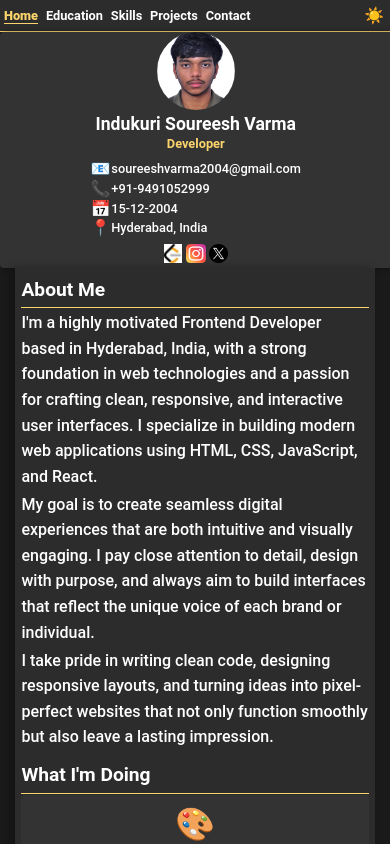
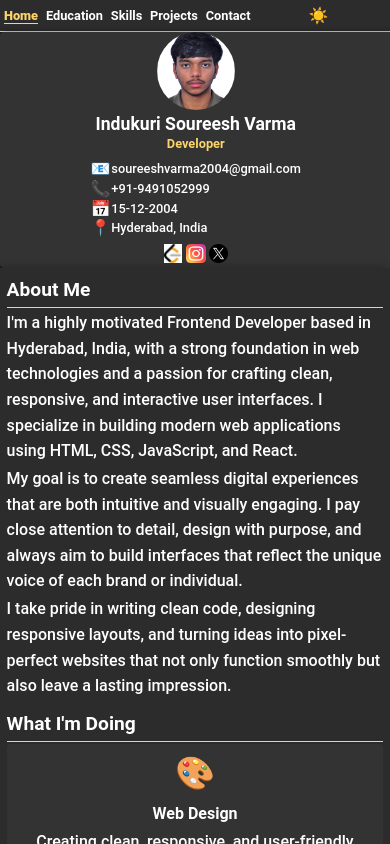
Before and after one commit to soureeshvarma/MyPortfolio, a React (Create React App) app: page / in a window 390 px wide. Shown: the top 844 px of the page. Built offline with nearby package versions, Linux system fonts and the light colour scheme.

Commit message:
Fix footer to bottom and remove side gaps on Contact page

```diff
--- a/src/App.css
+++ b/src/App.css
@@ -25,23 +25,27 @@ body {
   display: flex;
   flex-direction: column;
   min-height: 100vh; /* Ensure full height */
+  width: 100%; /* Ensure body takes full width */
 }
 
 .App {
   display: flex;
   flex-direction: column;
   min-height: 100vh; /* Ensure full height */
+  width: 100%; /* Ensure App takes full width */
 }
 
 .App-wrapper {
   display: flex;
   flex-direction: column;
   flex: 1 0 auto; /* Grow to fill space */
+  width: 100%; /* Ensure wrapper takes full width */
 }
 
 main {
   flex: 1 0 auto; /* Push footer down */
   padding-bottom: 2vw; /* Buffer above footer */
+  width: 100%; /* Ensure main takes full width */
 }
 
 footer {
@@ -53,20 +57,25 @@ footer {
   text-align: center;
 }
 
-/* Tighten the gap across all pages */
+/* Tighten the gap and remove side gaps */
 .container {
   display: flex;
   flex: 1;
   gap: 0; /* Remove gap between sidebar and main */
-  padding-top: 0; /* Eliminate top padding */
+  padding: 0; /* Remove all padding */
+  margin: 0; /* Remove all margins */
+  width: 100%; /* Ensure container takes full width */
 }
 
 .sidebar {
   padding: 0.3vw; /* Minimal padding */
+  width: auto; /* Let it size naturally */
 }
 
 .main-content {
   padding: 0.3vw; /* Minimal padding */
+  width: 100%; /* Ensure it fills available space */
+  box-sizing: border-box; /* Include padding in width */
 }
 
 a {
@@ -82,12 +91,17 @@ a:hover {
   .container {
     flex-direction: column;
     gap: 0;
-    padding-top: 0; /* No top padding on mobile */
+    padding: 0;
+    margin: 0;
+    width: 100%;
   }
   .sidebar {
-    padding: 0.2vw; /* Even tighter on mobile */
+    padding: 0.2vw;
+    width: 100%; /* Full width on mobile */
   }
   .main-content {
-    padding: 0.2vw; /* Even tighter on mobile */
+    padding: 0.2vw;
+    width: 100%; /* Full width on mobile */
+    box-sizing: border-box;
   }
 }
--- a/src/components/Contact.css
+++ b/src/components/Contact.css
@@ -135,13 +135,17 @@ button:hover {
     flex-direction: column;
     gap: 0;
     min-height: auto;
+    width: 100%;
+    padding: 0;
+    margin: 0;
   }
   .main-content {
-    width: 92%;
-    padding: 0.2vw; /* Match App.css mobile padding */
+    width: 100%; /* Ensure full width */
+    padding: 0.2vw;
     margin: 0 auto;
     border-radius: 0 0 1vw 1vw;
     box-shadow: -4px 0 8px rgba(0, 0, 0, 0.3);
+    box-sizing: border-box; /* Include padding in width */
   }
   .main-content h1 {
     font-size: clamp(1.4rem, 4vw, 1.8rem);
@@ -163,9 +167,13 @@ button:hover {
   .form-group textarea {
     font-size: clamp(0.9rem, 2vw, 1rem);
     padding: 0.3vw;
+    width: 100%; /* Ensure full width */
+    box-sizing: border-box;
   }
   button {
     font-size: clamp(1rem, 2.5vw, 1.1rem);
     padding: 0.5vw 0.8vw;
+    width: 100%; /* Ensure full width */
+    box-sizing: border-box;
   }
 }
```
